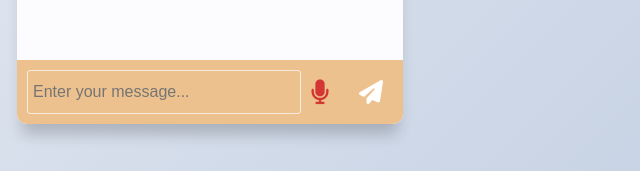
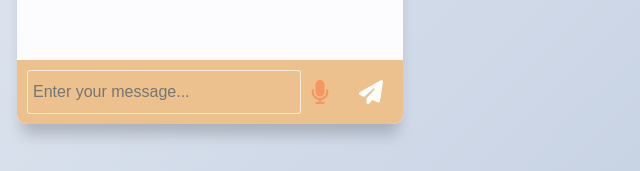
Before and after one commit to nitinsreevstv/WebBot_frontend, a plain HTML site: page index.html in a window 1280 px wide. Both pictures are taken after typing "Sample" into the empty fields and a click on the button 750 px from the left and 718 px from the top of the page. Shown: the part 626-797 px from the top of the page, 430-1070 px from the left. Drawn offline with Linux system fonts and the light colour scheme.

Commit message:
fixed css

```diff
--- a/style.css
+++ b/style.css
@@ -296,34 +296,46 @@ body.dark-mode {
 body.dark-mode #dark-mode-toggle i {
     content: "\f185"; /* Sun icon */
 }
+
 #mic-btn {
-    background: none;
+    background-color: transparent;
     border: none;
+    cursor: pointer;
     font-size: 24px;
-    color: #888; /* Default Grey */
-    cursor: pointer;
-    transition: color 0.3s ease, transform 0.3s ease;
+    transition: color 0.3s ease-in-out;
+    position: relative;
+    color: #e8ebbe; /* Default mic icon color */
     outline: none;
 }
 
-/* Mic turns RED with a pulsing effect when active */
-#mic-btn.listening i {
-    color: #d32f2f !important; /* Red when active */
-    animation: pulse 1.5s infinite ease-in-out;
+/* When mic is active */
+#mic-btn.listening {
+    color: #f7965e !important; /* Golden active mic color */
+    position: relative;
 }
 
-/* Bubble Effect */
+/* Bubble effect when listening */
+#mic-btn.listening::before {
+    content: "";
+    position: absolute;
+    top: 50%;
+    left: 50%;
+    width: 45px;
+    height: 45px;
+    background: rgba(237, 193, 141, 0.5); /* Softer golden pulse */
+    border-radius: 50%;
+    transform: translate(-50%, -50%) scale(1);
+    animation: pulse 1.5s infinite;
+    z-index: -1;
+}
+
 @keyframes pulse {
     0% {
-        transform: scale(1);
+        transform: translate(-50%, -50%) scale(1);
         opacity: 1;
     }
-    50% {
-        transform: scale(1.2);
-        opacity: 0.7;
-    }
     100% {
-        transform: scale(1);
-        opacity: 1;
+        transform: translate(-50%, -50%) scale(1.8);
+        opacity: 0;
     }
 }
```
